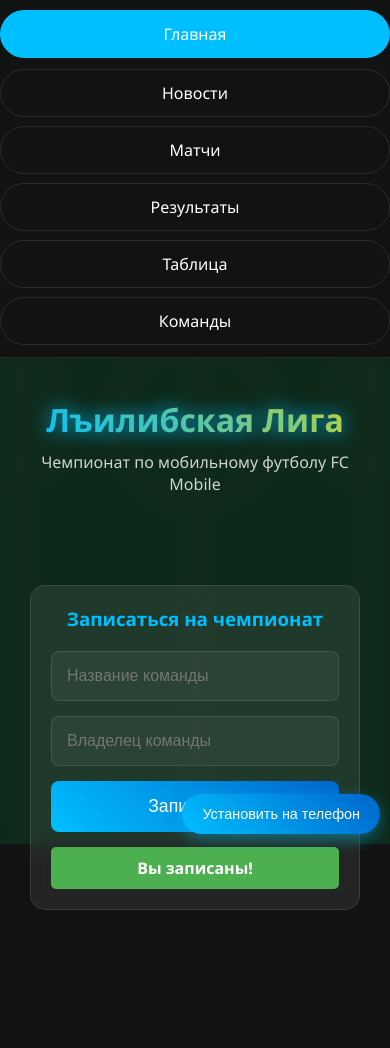
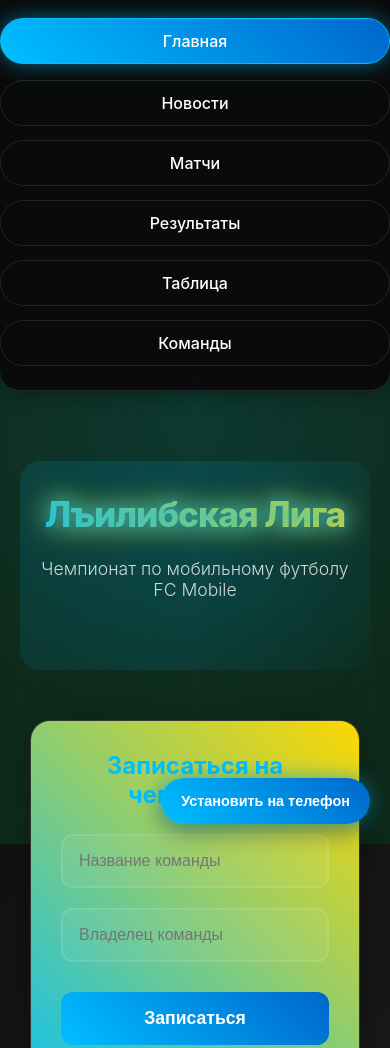
Before and after one commit to admin-c/Teacher-assistant, a website: page index.html in a window 390 px wide. Shown: the top 1048 px of the page. Drawn offline with Linux system fonts and the light colour scheme; no server answers.

Commit message:
Update styles.css

```diff
--- a/styles.css
+++ b/styles.css
@@ -1,14 +1,16 @@
 :root {
     --primary-color: #00BFFF;
-    --secondary-color: #0066CC;
+    --primary-dark: #0066CC;
     --accent-color: #FFD700;
-    --dark-bg: #121212;
-    --card-bg: rgba(255, 255, 255, 0.08);
-    --border-color: rgba(255, 255, 255, 0.1);
-    --text-color: white;
+    --dark-bg: #0a0a0a;
+    --card-bg: rgba(30, 30, 30, 0.8);
+    --card-border: rgba(255, 255, 255, 0.1);
+    --text-primary: #ffffff;
+    --text-secondary: #cccccc;
     --success-color: #4CAF50;
     --warning-color: #FF9800;
     --danger-color: #f44336;
+    --hover-glow: 0 0 20px rgba(0, 191, 255, 0.5);
 }
 
 * {
@@ -18,13 +20,15 @@
 }
 
 body {
-    font-family: 'Segoe UI', Tahoma, Geneva, Verdana, sans-serif;
-    background-color: var(--dark-bg);
-    color: var(--text-color);
+    font-family: 'Inter', -apple-system, BlinkMacSystemFont, 'Segoe UI', Roboto, Oxygen, Ubuntu, Cantarell, sans-serif;
+    background: linear-gradient(135deg, var(--dark-bg), #1a1a1a);
+    color: var(--text-primary);
+    min-height: 100vh;
     overflow-x: hidden;
     position: relative;
 }
 
+/* Анимированный фон */
 .background-container {
     position: fixed;
     top: 0;
@@ -32,12 +36,14 @@ body {
     width: 100%;
     height: 100%;
     z-index: -1;
+    overflow: hidden;
 }
 
 #football-field-animation {
     width: 100%;
     height: 100%;
     display: block;
+    filter: brightness(0.3);
 }
 
 .blur-overlay {
@@ -46,8 +52,8 @@ body {
     left: 0;
     width: 100%;
     height: 100%;
-    background: rgba(0, 0, 0, 0.7);
-    backdrop-filter: blur(10px);
+    background: radial-gradient(circle at center, rgba(0, 191, 255, 0.1) 0%, transparent 70%);
+    backdrop-filter: blur(15px);
 }
 
 .content {
@@ -55,154 +61,233 @@ body {
     min-height: 100vh;
     position: relative;
     z-index: 1;
+    max-width: 1400px;
+    margin: 0 auto;
 }
 
-/* Навигация */
+/* Современная навигация */
 .navbar {
     position: sticky;
     top: 0;
     z-index: 1000;
-    background: rgba(18, 18, 18, 0.95);
-    backdrop-filter: blur(10px);
+    background: rgba(10, 10, 10, 0.95);
+    backdrop-filter: blur(20px);
     padding: 15px 0;
-    border-bottom: 1px solid var(--border-color);
-    display: flex;
-    justify-content: center;
-    flex-wrap: wrap;
-    gap: 5px;
+    border-bottom: 1px solid var(--card-border);
+    margin-bottom: 30px;
+    border-radius: 0 0 20px 20px;
+    box-shadow: 0 5px 20px rgba(0, 0, 0, 0.3);
 }
 
 .nav-btn {
-    padding: 12px 20px;
-    margin: 2px;
+    padding: 12px 24px;
+    margin: 0 5px;
     background: transparent;
-    color: var(--text-color);
-    border: 1px solid var(--border-color);
-    border-radius: 25px;
+    color: var(--text-primary);
+    border: 1px solid var(--card-border);
+    border-radius: 50px;
     cursor: pointer;
     transition: all 0.3s ease;
     text-decoration: none;
     display: inline-block;
+    font-weight: 500;
+    position: relative;
+    overflow: hidden;
+}
+
+.nav-btn::before {
+    content: '';
+    position: absolute;
+    top: 0;
+    left: -100%;
+    width: 100%;
+    height: 100%;
+    background: linear-gradient(90deg, transparent, rgba(0, 191, 255, 0.2), transparent);
+    transition: left 0.5s ease;
+}
+
+.nav-btn:hover::before {
+    left: 100%;
 }
 
 .nav-btn:hover, .nav-btn.active {
-    background: var(--primary-color);
+    background: linear-gradient(45deg, var(--primary-color), var(--primary-dark));
     color: white;
+    border-color: var(--primary-color);
     transform: translateY(-2px);
-    border-color: var(--primary-color);
+    box-shadow: var(--hover-glow);
 }
 
 /* Секции */
 .section {
     display: none;
-    animation: fadeIn 0.5s ease;
+    animation: slideIn 0.5s ease;
+    padding: 20px 0;
 }
 
 .section.active {
     display: block;
 }
 
+@keyframes slideIn {
+    from { opacity: 0; transform: translateY(30px); }
+    to { opacity: 1; transform: translateY(0); }
+}
+
 /* Герой-секция */
 .hero-section {
     text-align: center;
-    margin-bottom: 40px;
-    padding: 40px 20px;
+    margin-bottom: 50px;
+    padding: 60px 20px;
+    background: linear-gradient(135deg, rgba(0, 191, 255, 0.1), transparent);
+    border-radius: 20px;
+    position: relative;
+    overflow: hidden;
+}
+
+.hero-section::before {
+    content: '';
+    position: absolute;
+    top: -50%;
+    left: -50%;
+    width: 200%;
+    height: 200%;
+    background: radial-gradient(circle, rgba(0, 191, 255, 0.1) 0%, transparent 70%);
+    animation: rotate 10s linear infinite;
+    z-index: -1;
+}
+
+@keyframes rotate {
+    0% { transform: rotate(0deg); }
+    100% { transform: rotate(360deg); }
 }
 
 .league-title {
-    font-size: clamp(2rem, 5vw, 4rem);
-    margin-bottom: 10px;
-    text-shadow: 0 0 20px var(--primary-color);
+    font-size: clamp(2.5rem, 5vw, 4.5rem);
+    margin-bottom: 15px;
     background: linear-gradient(45deg, var(--primary-color), var(--accent-color));
     -webkit-background-clip: text;
     -webkit-text-fill-color: transparent;
     background-clip: text;
+    font-weight: 800;
+    letter-spacing: -1px;
 }
 
 .subtitle {
-    font-size: 1.2rem;
+    font-size: 1.3rem;
     opacity: 0.8;
     margin-bottom: 30px;
+    font-weight: 300;
 }
 
 /* Карточка регистрации */
 .registration-card {
     max-width: 500px;
     margin: 0 auto 40px;
-    padding: 30px;
+    padding: 40px;
     background: var(--card-bg);
-    border-radius: 15px;
-    border: 1px solid var(--border-color);
+    border-radius: 20px;
+    border: 1px solid var(--card-border);
     backdrop-filter: blur(10px);
+    box-shadow: 0 10px 30px rgba(0, 0, 0, 0.3);
+    position: relative;
+    overflow: hidden;
+}
+
+.registration-card::before {
+    content: '';
+    position: absolute;
+    top: -2px;
+    left: -2px;
+    right: -2px;
+    bottom: -2px;
+    background: linear-gradient(45deg, var(--primary-color), var(--accent-color));
+    z-index: -1;
+    border-radius: 22px;
 }
 
 .registration-card h3 {
     text-align: center;
-    margin-bottom: 20px;
+    margin-bottom: 25px;
     color: var(--primary-color);
+    font-size: 1.5rem;
 }
 
 #registration-form {
     display: flex;
     flex-direction: column;
-    gap: 15px;
+    gap: 20px;
 }
 
 #registration-form input {
-    padding: 15px;
-    border-radius: 8px;
-    border: 1px solid var(--border-color);
+    padding: 16px;
+    border-radius: 12px;
+    border: 2px solid var(--card-border);
     background: rgba(255, 255, 255, 0.05);
-    color: var(--text-color);
+    color: var(--text-primary);
     font-size: 1rem;
+    transition: all 0.3s ease;
 }
 
 #registration-form input:focus {
     outline: none;
     border-color: var(--primary-color);
     background: rgba(0, 191, 255, 0.1);
+    box-shadow: 0 0 15px rgba(0, 191, 255, 0.3);
 }
 
 #registration-form button {
-    padding: 15px;
-    background: linear-gradient(45deg, var(--primary-color), var(--secondary-color));
+    padding: 16px;
+    background: linear-gradient(45deg, var(--primary-color), var(--primary-dark));
     color: white;
     border: none;
-    border-radius: 8px;
+    border-radius: 12px;
     cursor: pointer;
     font-size: 1.1rem;
-    transition: transform 0.2s;
+    font-weight: 600;
+    transition: all 0.3s ease;
+    margin-top: 10px;
 }
 
 #registration-form button:hover {
-    transform: translateY(-2px);
+    transform: translateY(-3px);
+    box-shadow: var(--hover-glow);
 }
 
 .status-message {
-    margin-top: 15px;
-    padding: 10px;
-    background: var(--success-color);
-    border-radius: 5px;
+    margin-top: 20px;
+    padding: 15px;
+    background: rgba(76, 175, 80, 0.2);
+    border-radius: 12px;
     text-align: center;
-    font-weight: bold;
+    font-weight: 600;
+    color: var(--success-color);
+    border: 1px solid var(--success-color);
+    animation: pulse 2s infinite;
+}
+
+@keyframes pulse {
+    0%, 100% { transform: scale(1); }
+    50% { transform: scale(1.02); }
 }
 
 /* Сетка карточек */
 .cards-grid {
     display: grid;
-    grid-template-columns: repeat(auto-fill, minmax(300px, 1fr));
-    gap: 20px;
+    grid-template-columns: repeat(auto-fill, minmax(350px, 1fr));
+    gap: 25px;
     margin-top: 20px;
 }
 
 .card {
     background: var(--card-bg);
-    border-radius: 12px;
-    padding: 20px;
-    border: 1px solid var(--border-color);
-    transition: transform 0.3s ease, box-shadow 0.3s ease;
+    border-radius: 16px;
+    padding: 25px;
+    border: 1px solid var(--card-border);
+    transition: all 0.4s cubic-bezier(0.175, 0.885, 0.32, 1.275);
     position: relative;
     overflow: hidden;
+    backdrop-filter: blur(10px);
 }
 
 .card::before {
@@ -213,7 +298,7 @@ body {
     width: 100%;
     height: 100%;
     background: linear-gradient(90deg, transparent, rgba(0, 191, 255, 0.1), transparent);
-    transition: left 0.5s ease;
+    transition: left 0.6s ease;
 }
 
 .card:hover::before {
@@ -221,35 +306,52 @@ body {
 }
 
 .card:hover {
-    transform: translateY(-5px);
-    box-shadow: 0 10px 25px rgba(0, 191, 255, 0.2);
+    transform: translateY(-8px);
+    box-shadow: var(--hover-glow), 0 15px 35px rgba(0, 0, 0, 0.3);
+    border-color: rgba(0, 191, 255, 0.3);
+}
+
+/* Заголовки секций */
+h2 {
+    font-size: 2rem;
+    margin-bottom: 30px;
+    color: var(--primary-color);
+    text-align: center;
+    font-weight: 700;
 }
 
 /* Таблица */
 .table-container {
     overflow-x: auto;
     margin-top: 20px;
+    border-radius: 16px;
+    overflow: hidden;
 }
 
 .tournament-table {
     width: 100%;
     border-collapse: collapse;
     background: var(--card-bg);
-    border-radius: 12px;
+    border-radius: 16px;
     overflow: hidden;
+    box-shadow: 0 10px 30px rgba(0, 0, 0, 0.3);
 }
 
 .tournament-table th {
-    background: linear-gradient(45deg, var(--primary-color), var(--secondary-color));
+    background: linear-gradient(45deg, var(--primary-color), var(--primary-dark));
     color: white;
-    padding: 12px;
+    padding: 16px;
     font-weight: 600;
+    font-size: 0.9rem;
+    text-transform: uppercase;
+    letter-spacing: 1px;
 }
 
 .tournament-table td {
-    padding: 12px;
+    padding: 16px;
     text-align: center;
-    border-bottom: 1px solid var(--border-color);
+    border-bottom: 1px solid var(--card-border);
+    font-size: 0.95rem;
 }
 
 .tournament-table tr:nth-child(even) {
@@ -258,33 +360,39 @@ body {
 
 .tournament-table tr:hover {
     background: rgba(0, 191, 255, 0.1);
+    transform: scale(1.01);
+    transition: all 0.3s ease;
 }
 
 /* Кнопка установки */
 .install-btn {
     position: fixed;
-    bottom: 20px;
-    right: 20px;
-    padding: 15px 25px;
-    background: linear-gradient(45deg, var(--primary-color), var(--secondary-color));
+    bottom: 30px;
+    right: 30px;
+    padding: 18px 28px;
+    background: linear-gradient(45deg, var(--primary-color), var(--primary-dark));
     color: white;
     border: none;
     border-radius: 50px;
     cursor: pointer;
     font-size: 1rem;
+    font-weight: 600;
     z-index: 1001;
-    box-shadow: 0 5px 15px rgba(0, 191, 255, 0.4);
+    box-shadow: var(--hover-glow), 0 8px 25px rgba(0, 0, 0, 0.4);
     transition: all 0.3s ease;
+    display: flex;
+    align-items: center;
+    gap: 8px;
 }
 
 .install-btn:hover {
-    transform: scale(1.05);
-    box-shadow: 0 8px 25px rgba(0, 191, 255, 0.6);
+    transform: scale(1.05) translateY(-3px);
+    box-shadow: 0 12px 35px rgba(0, 191, 255, 0.6);
 }
 
 /* Админ-панель */
 .admin-body {
-    background: var(--dark-bg);
+    background: linear-gradient(135deg, var(--dark-bg), #1a1a1a);
 }
 
 .admin-login {
@@ -297,12 +405,14 @@ body {
 
 .login-card {
     background: var(--card-bg);
-    padding: 40px;
-    border-radius: 15px;
-    border: 1px solid var(--border-color);
+    padding: 50px;
+    border-radius: 20px;
+    border: 1px solid var(--card-border);
     text-align: center;
-    max-width: 400px;
+    max-width: 450px;
     width: 100%;
+    backdrop-filter: blur(10px);
+    box-shadow: var(--hover-glow), 0 20px 40px rgba(0, 0, 0, 0.4);
 }
 
 .admin-header {
@@ -311,85 +421,87 @@ body {
     align-items: center;
     padding: 20px;
     background: var(--card-bg);
-    border-bottom: 1px solid var(--border-color);
+    border-bottom: 1px solid var(--card-border);
+    border-radius: 16px 16px 0 0;
 }
 
 .logout-btn {
-    padding: 10px 20px;
+    padding: 12px 24px;
     background: var(--danger-color);
     color: white;
     border: none;
-    border-radius: 8px;
+    border-radius: 12px;
     cursor: pointer;
+    font-weight: 600;
+    transition: all 0.3s ease;
+}
+
+.logout-btn:hover {
+    transform: translateY(-2px);
+    box-shadow: 0 5px 15px rgba(244, 67, 54, 0.4);
 }
 
 .admin-nav {
     display: flex;
     flex-wrap: wrap;
-    gap: 5px;
-    padding: 15px 20px;
+    gap: 10px;
+    padding: 20px;
     background: rgba(255, 255, 255, 0.05);
+    border-radius: 0 0 16px 16px;
 }
 
 .admin-tab-btn {
-    padding: 12px 20px;
+    padding: 14px 24px;
     background: transparent;
-    color: var(--text-color);
-    border: 1px solid var(--border-color);
-    border-radius: 8px;
+    color: var(--text-primary);
+    border: 1px solid var(--card-border);
+    border-radius: 50px;
     cursor: pointer;
     transition: all 0.3s ease;
+    font-weight: 500;
 }
 
 .admin-tab-btn:hover, .admin-tab-btn.active {
-    background: var(--primary-color);
+    background: linear-gradient(45deg, var(--primary-color), var(--primary-dark));
     border-color: var(--primary-color);
+    color: white;
+    transform: translateY(-2px);
 }
 
 .admin-main {
-    padding: 20px;
-}
-
-.admin-tab-content {
-    display: none;
-}
-
-.admin-tab-content.active {
-    display: block;
+    padding: 30px;
 }
 
 .admin-grid {
     display: grid;
-    grid-template-columns: repeat(auto-fill, minmax(350px, 1fr));
-    gap: 20px;
+    grid-template-columns: repeat(auto-fill, minmax(400px, 1fr));
+    gap: 25px;
     margin-top: 20px;
 }
 
 .admin-card {
     background: var(--card-bg);
-    padding: 20px;
-    border-radius: 12px;
-    border: 1px solid var(--border-color);
+    padding: 25px;
+    border-radius: 16px;
+    border: 1px solid var(--card-border);
+    backdrop-filter: blur(10px);
 }
 
 .primary-btn {
-    padding: 12px 24px;
-    background: var(--primary-color);
+    padding: 14px 28px;
+    background: linear-gradient(45deg, var(--primary-color), var(--primary-dark));
     color: white;
     border: none;
-    border-radius: 8px;
+    border-radius: 12px;
     cursor: pointer;
+    font-weight: 600;
+    transition: all 0.3s ease;
     margin-bottom: 20px;
 }
 
-/* Анимации */
-@keyframes fadeIn {
-    from { opacity: 0; transform: translateY(20px); }
-    to { opacity: 1; transform: translateY(0); }
-}
-
-.animate-in {
-    animation: fadeIn 1s ease;
+.primary-btn:hover {
+    transform: translateY(-2px);
+    box-shadow: var(--hover-glow);
 }
 
 /* Адаптивность */
@@ -397,52 +509,39 @@ body {
     .navbar {
         flex-direction: column;
         align-items: center;
-        padding: 10px 0;
+        padding: 15px 0;
+        gap: 10px;
     }
 
     .nav-btn {
         width: 100%;
         text-align: center;
-        margin: 2px 0;
+        margin: 5px 0;
         padding: 12px 15px;
     }
 
-    .cards-grid {
+    .cards-grid, .admin-grid {
         grid-template-columns: 1fr;
     }
 
-    .admin-grid {
-        grid-template-columns: 1fr;
+    .league-title {
+        font-size: 2.8rem;
+    }
+
+    .hero-section {
+        padding: 40px 15px;
+    }
+
+    .registration-card {
+        padding: 30px;
+        margin: 0 10px 30px;
     }
 
     .install-btn {
-        bottom: 10px;
-        right: 10px;
-        padding: 12px 20px;
+        bottom: 20px;
+        right: 20px;
+        padding: 15px 20px;
         font-size: 0.9rem;
-    }
-
-    .league-title {
-        font-size: 2.5rem;
-    }
-
-    .hero-section {
-        padding: 20px 10px;
-    }
-
-    .registration-card {
-        padding: 20px;
-        margin: 0 10px 20px;
-    }
-}
-
-@media (max-width: 480px) {
-    .league-title {
-        font-size: 2rem;
-    }
-
-    .subtitle {
-        font-size: 1rem;
     }
 
     .tournament-table {
@@ -450,6 +549,57 @@ body {
     }
 
     .tournament-table th, .tournament-table td {
-        padding: 8px 4px;
+        padding: 12px 6px;
+    }
+
+    .admin-nav {
+        flex-direction: column;
+    }
+
+    .admin-tab-btn {
+        width: 100%;
+        text-align: center;
+    }
+
+    .login-card {
+        padding: 30px;
+        margin: 20px;
     }
 }
+
+@media (max-width: 480px) {
+    .league-title {
+        font-size: 2.2rem;
+    }
+
+    .subtitle {
+        font-size: 1.1rem;
+    }
+
+    .cards-grid, .admin-grid {
+        gap: 20px;
+    }
+
+    .card, .admin-card {
+        padding: 20px;
+    }
+
+    h2 {
+        font-size: 1.8rem;
+    }
+}
+
+/* Дополнительные анимации */
+@keyframes float {
+    0%, 100% { transform: translateY(0px); }
+    50% { transform: translateY(-10px); }
+}
+
+@keyframes glow {
+    0%, 100% { text-shadow: 0 0 10px var(--primary-color); }
+    50% { text-shadow: 0 0 20px var(--primary-color), 0 0 30px var(--accent-color); }
+}
+
+.league-title {
+    animation: float 3s ease-in-out infinite, glow 2s ease-in-out infinite alternate;
+}
```
